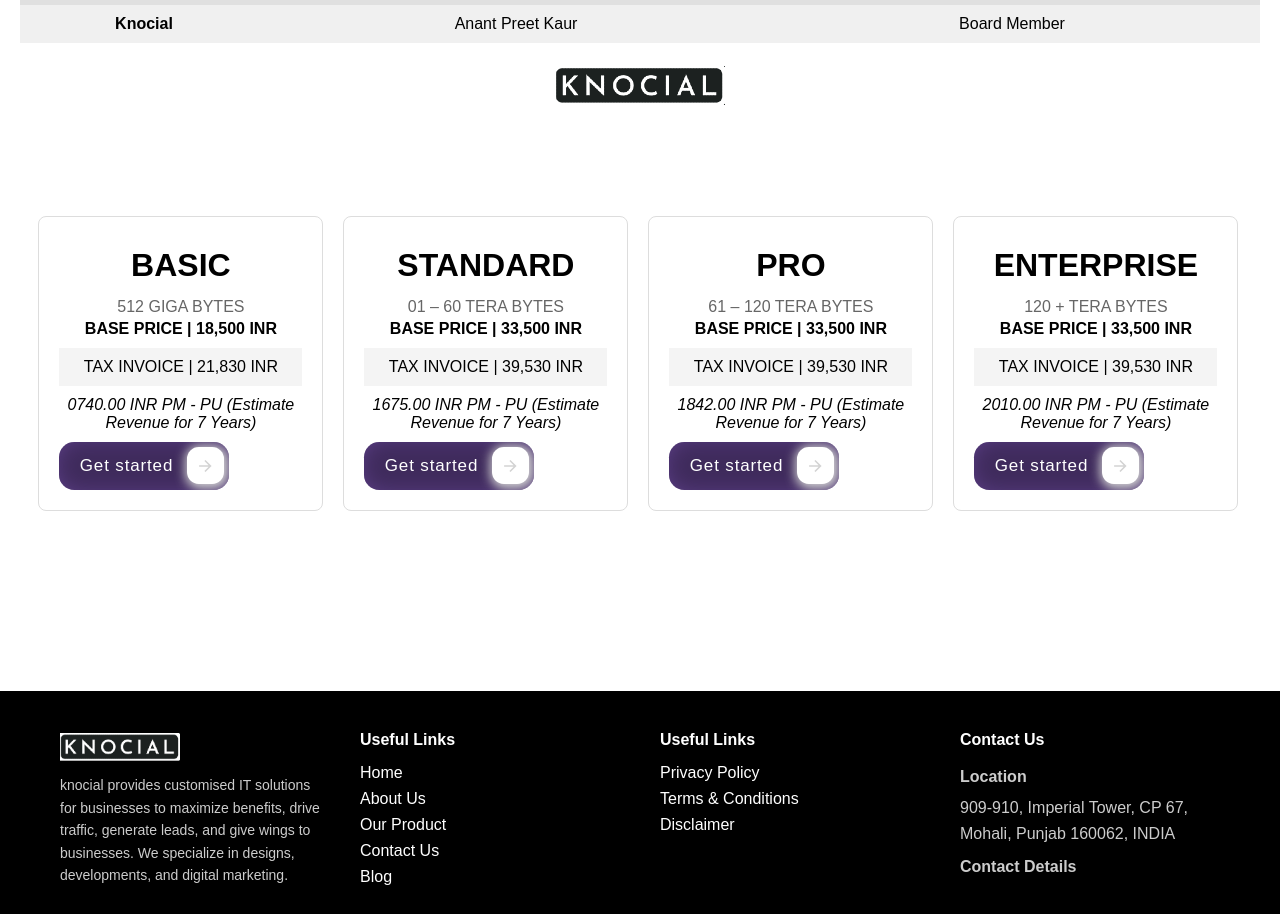
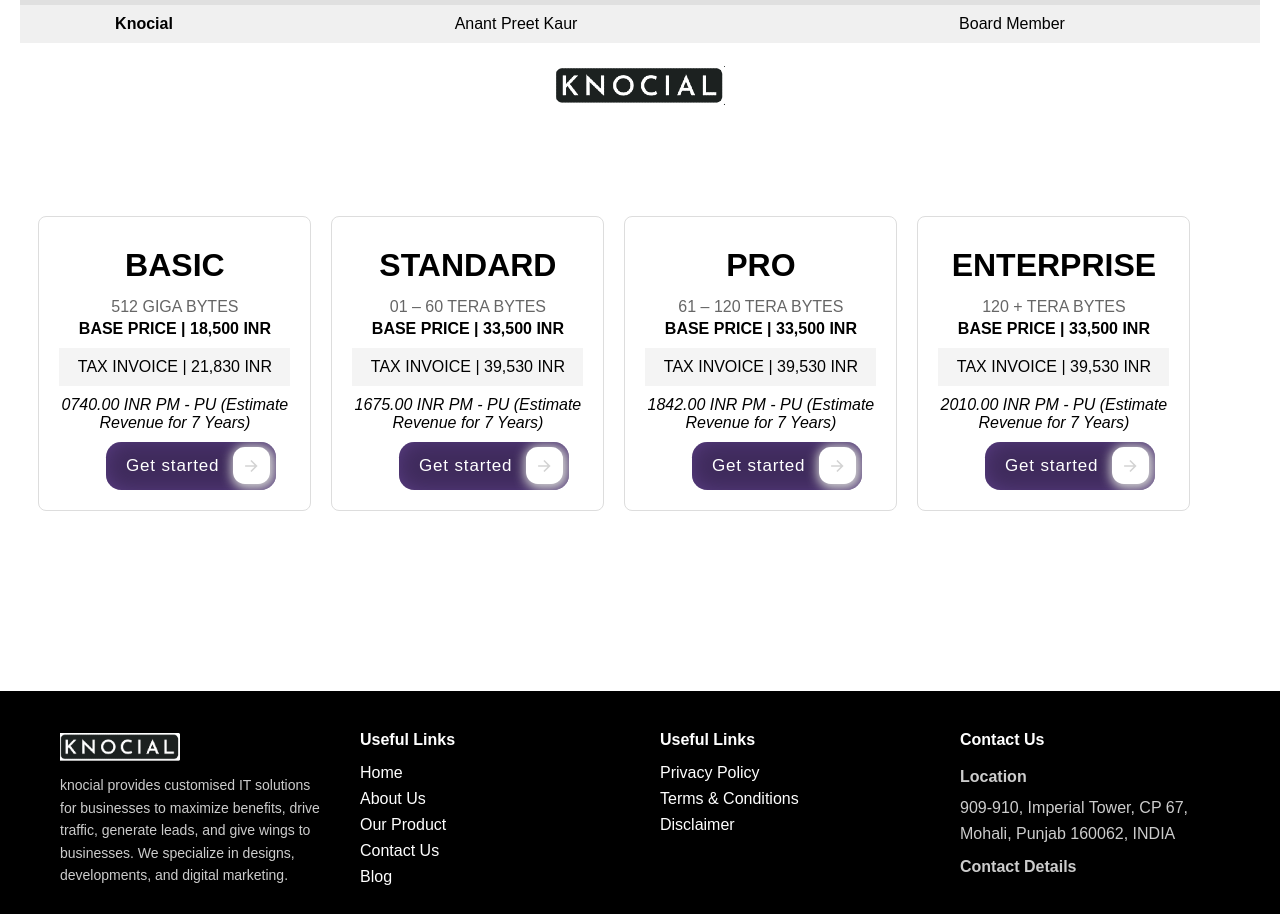
Before and after one commit to Arsh-Coding/knocial-landing-page, a React (Create React App) app: page / in a window 1280 px wide. Shown: the part 3700-4614 px from the top of the page. Built offline with nearby package versions, Linux system fonts and the light colour scheme; a web font is replaced by a local one.

Commit message:
adjusted pb buttons

```diff
--- a/src/Styles/ProductsBenefits.module.css
+++ b/src/Styles/ProductsBenefits.module.css
@@ -1,6 +1,7 @@
 /* ProductsBenefits.module.css */
 .container {
-  max-width: 1200px;
+  width: 90vw;
+  /* max-width: 1200px; */
   min-height: 70vh;
   /* margin: auto;   */
   margin-left: 3vw;
@@ -123,6 +124,7 @@
   font-size: 17px;
   font-weight: 500;
   margin-top: 10px;
+  margin-left: 20%;
   border-radius: 0.9em;
   border: none;
   letter-spacing: 0.05em;
```
